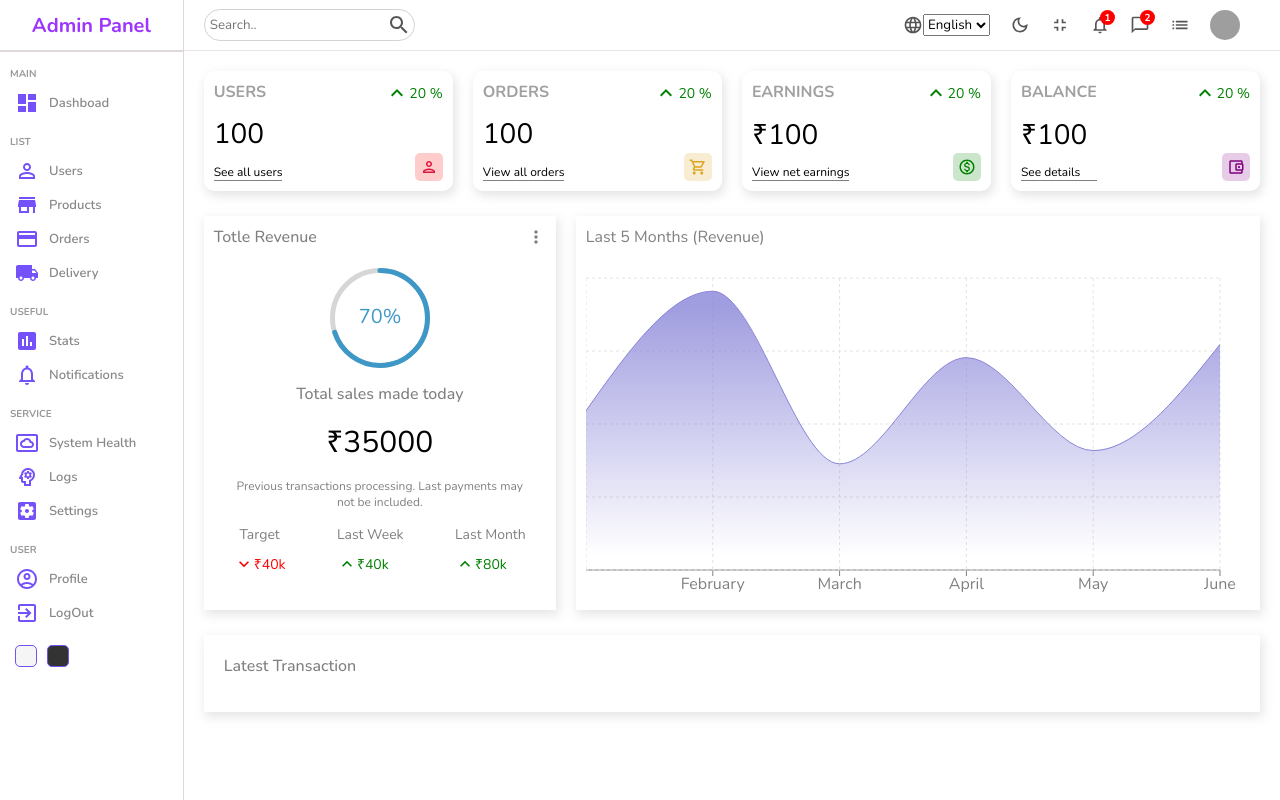
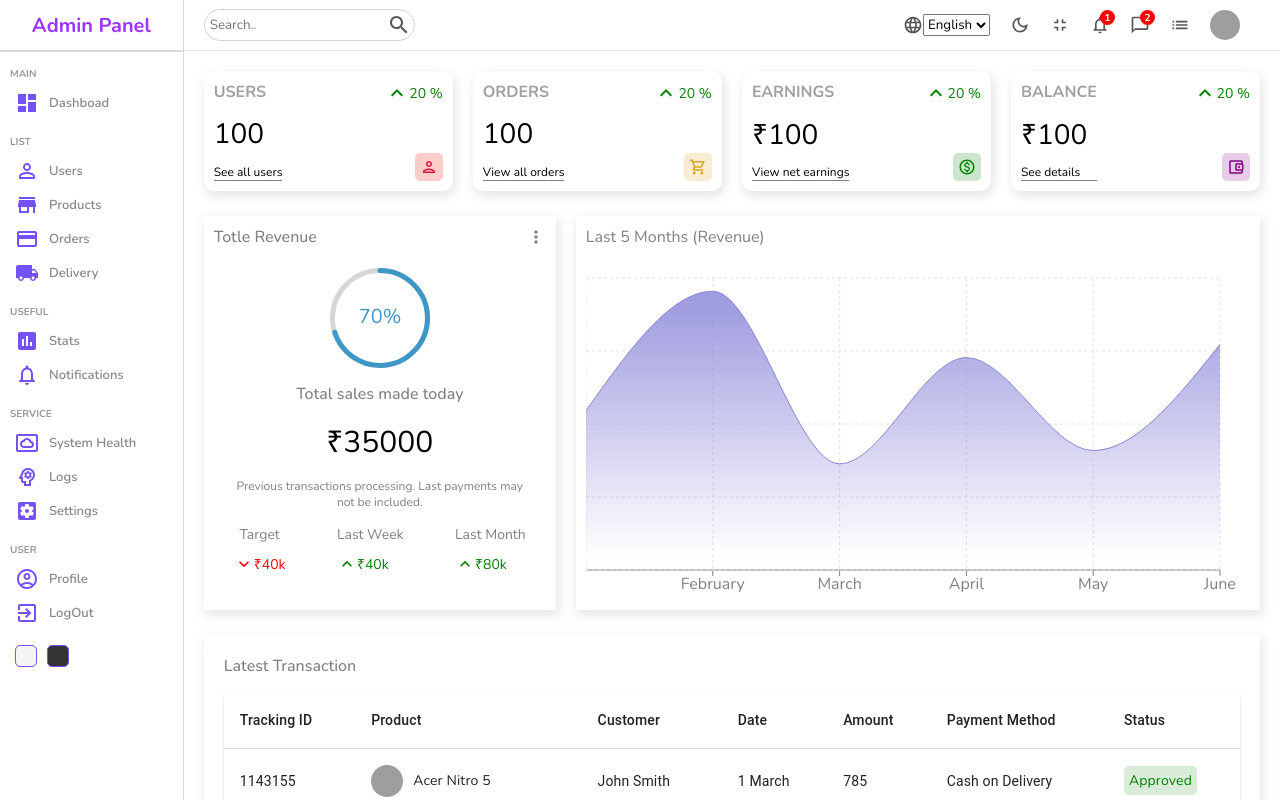
Before and after one commit to johnfds-8/admin-panel, a React (Vite) app: page / in a window 1280 px wide. Shown: the top 800 px of the page. Built offline with nearby package versions, Linux system fonts and the light colour scheme; grey boxes are pictures that could not be loaded.

Commit message:
file added

```diff
--- a/src/pages/home/Home.jsx
+++ b/src/pages/home/Home.jsx
@@ -4,6 +4,7 @@ import Featured from "../../components/featured/Featured";
 import Navbar from "../../components/navbar/Navbar";
 import Sidebar from "../../components/sidebar/Sidebar";
 import Widget from "../../components/widget/Widget";
+import List from "../../components/table/Table";
 
 function Home() {
   return (
@@ -21,11 +22,12 @@ function Home() {
 
         <div className="charts">
           <Featured />
-          <Chart title="last 6 Months(Revenue)" aspect={2 / 1} />
+          <Chart />
         </div>
 
         <div className="listContainer">
           <div className="listTitle">Latest Transaction</div>
+          <List/>
         </div>
       </div>
     </div>
```
